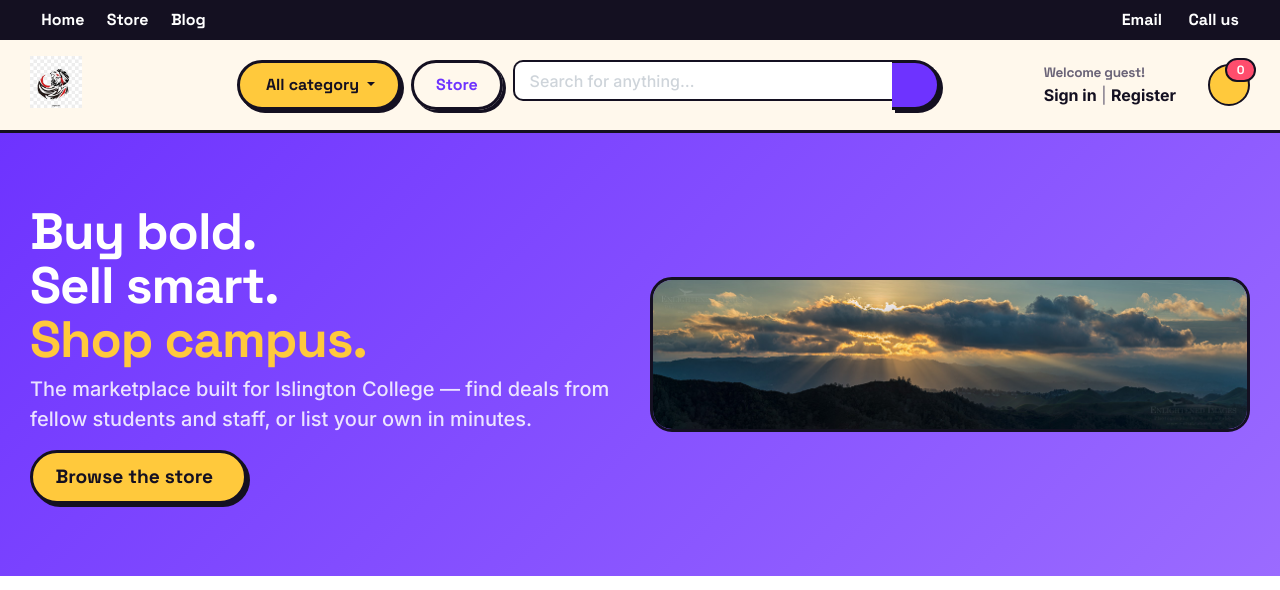
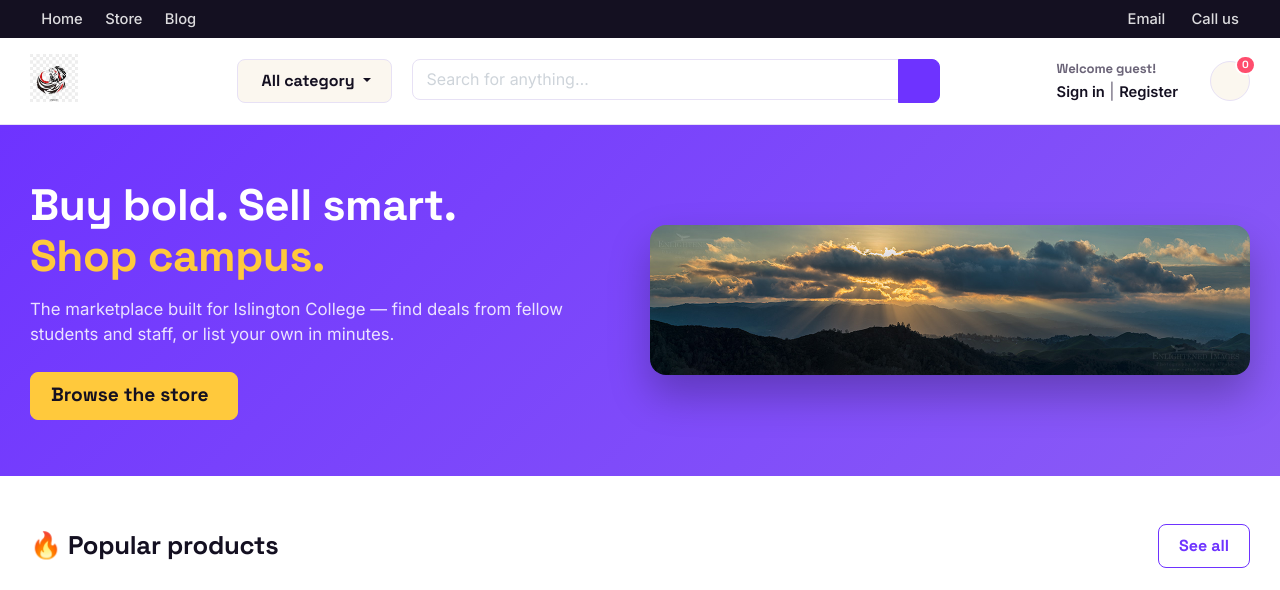
Before and after one commit to AarishDuwal/Summerclass, a Django app: page / in a window 1280 px wide. Shown: the top 590 px of the page. Run offline with Django 5.2, Linux system fonts and the light colour scheme; data comes from the database, SQL or seed files in the repository; some libraries are stand-ins or nearby versions.

Commit message:
design fixed

```diff
--- a/static/css/ui.css
+++ b/static/css/ui.css
@@ -1,27 +1,25 @@
 /* =========================================================================
-   ISLINGTON MARKETPLACE — "VOLT" DESIGN SYSTEM
-   Bold / vibrant redesign. All custom component classes referenced by the
-   Django templates are re-defined here with an entirely new visual language.
+   ISLINGTON MARKETPLACE — "VOLT" DESIGN SYSTEM (v2 — cleaned up)
+   Bold color/type identity without the heavy borders-on-everything that
+   caused doubled boxes and misaligned seams on nested Bootstrap components.
    ========================================================================= */
 
 @import url('https://fonts.googleapis.com/css2?family=Space+Grotesk:wght@500;700;800&family=Inter:wght@400;500;600;700;800&display=swap');
 
 :root{
   --ink:#141021;
-  --paper:#FFF8EC;
+  --paper:#FBF7EF;
   --surface:#FFFFFF;
   --primary:#6E33FF;
   --primary-dark:#4B18D6;
   --accent:#FF4D6D;
   --accent-2:#FFC93C;
-  --accent-3:#00D9A3;
+  --accent-3:#00C896;
   --muted:#6b6478;
-  --line:#141021;
-  --radius-lg:22px;
-  --radius-md:14px;
-  --radius-sm:10px;
-  --shadow-off: 6px 6px 0 var(--ink);
-  --shadow-off-sm: 3px 3px 0 var(--ink);
+  --line:#E7E1F5;
+  --radius-lg:16px;
+  --radius-md:12px;
+  --radius-sm:8px;
 }
 
 *{box-sizing:border-box;}
@@ -31,239 +29,245 @@ html, body{
   color:var(--ink);
   font-family:'Inter', -apple-system, sans-serif;
   font-size:16px;
-  scroll-behavior:smooth;
 }
 
 h1,h2,h3,h4,h5,h6,
-.title, .title-page, .section-title, .card-title, .brand-wrap .logo-text{
+.title, .title-page, .section-title, .card-title{
   font-family:'Space Grotesk', 'Inter', sans-serif;
-  font-weight:800;
-  letter-spacing:-0.02em;
+  font-weight:700;
+  letter-spacing:-0.01em;
   color:var(--ink);
 }
 
 a{ color:var(--primary); text-decoration:none; transition:.15s ease; }
 a:hover{ color:var(--accent); text-decoration:none; }
-
 ::selection{ background:var(--accent-2); color:var(--ink); }
 
 /* ---------------------------------------------------------------- LAYOUT */
 .container{ max-width:1240px; }
-.padding-y{ padding-top:56px; padding-bottom:56px; }
-.padding-top{ padding-top:56px; }
-.padding-bottom{ padding-bottom:56px; }
-.padding-y-sm{ padding-top:28px; padding-bottom:28px; }
-.padding-top-sm{ padding-top:28px; }
-.padding-bottom-sm{ padding-bottom:28px; }
+.padding-y{ padding-top:48px; padding-bottom:48px; }
+.padding-top{ padding-top:48px; }
+.padding-bottom{ padding-bottom:48px; }
+.padding-y-sm{ padding-top:26px; padding-bottom:26px; }
+.padding-top-sm{ padding-top:26px; }
+.padding-bottom-sm{ padding-bottom:26px; }
 .bg{ background:var(--surface); }
-
-hr{ border-top:2px dashed rgba(20,16,33,.2); }
+hr{ border-top:1px solid var(--line); }
 
 /* -------------------------------------------------------------- BUTTONS */
 .btn{
   font-family:'Space Grotesk', sans-serif;
-  font-weight:700;
-  border-radius:999px;
-  border:3px solid var(--ink);
-  padding:.6rem 1.4rem;
-  box-shadow:var(--shadow-off-sm);
-  transition:transform .12s ease, box-shadow .12s ease;
-  background:var(--surface);
-  color:var(--ink);
+  font-weight:600;
+  border-radius:8px;
+  border:1px solid transparent;
+  padding:.55rem 1.25rem;
+  transition:filter .12s ease, transform .1s ease, background .12s ease;
 }
-.btn:hover{ transform:translate(-2px,-2px); box-shadow:5px 5px 0 var(--ink); }
-.btn:active{ transform:translate(1px,1px); box-shadow:1px 1px 0 var(--ink); }
-.btn:focus{ box-shadow:var(--shadow-off-sm); outline:none; }
+.btn:hover{ filter:brightness(1.06); }
+.btn:active{ transform:translateY(1px); }
+.btn:focus{ outline:none; box-shadow:0 0 0 3px rgba(110,51,255,.25); }
 
 .btn-primary, .btn-primary:hover, .btn-primary:focus{
-  background:var(--primary); border-color:var(--ink); color:#fff;
+  background:var(--primary); border-color:var(--primary); color:#fff;
 }
-.btn-secondary{ background:var(--ink); color:#fff; }
-.btn-outline-primary{ background:transparent; border-color:var(--ink); color:var(--primary); }
+.btn-secondary{ background:var(--ink); border-color:var(--ink); color:#fff; }
+.btn-outline-primary{ background:transparent; border-color:var(--primary); color:var(--primary); }
 .btn-outline-primary:hover{ background:var(--primary); color:#fff; }
-.btn-outline-secondary{ background:transparent; color:var(--ink); border-color:var(--ink); }
-.btn-outline-danger{ background:transparent; color:var(--accent); border-color:var(--ink); }
-.btn-danger{ background:var(--accent); color:#fff; border-color:var(--ink); }
-.btn-success{ background:var(--accent-3); color:var(--ink); border-color:var(--ink); }
-.btn-light{ background:#fff; color:var(--ink); border-color:var(--ink); }
+.btn-outline-secondary{ background:transparent; color:var(--ink); border-color:var(--line); }
+.btn-outline-danger{ background:transparent; color:var(--accent); border-color:var(--accent); }
+.btn-danger{ background:var(--accent); border-color:var(--accent); color:#fff; }
+.btn-success{ background:var(--accent-3); border-color:var(--accent-3); color:#fff; }
+.btn-light{ background:#fff; color:var(--ink); border-color:var(--line); }
 .btn-block{ display:block; width:100%; }
-.btn-sm{ padding:.35rem .9rem; font-size:.85rem; border-width:2px; box-shadow:2px 2px 0 var(--ink); }
-.btn[disabled]{ opacity:.5; box-shadow:none; transform:none; cursor:not-allowed; }
+.btn-sm{ padding:.3rem .8rem; font-size:.85rem; }
+.btn[disabled]{ opacity:.5; cursor:not-allowed; }
 
 /* --------------------------------------------------------------- BADGES */
-.badge{ font-family:'Space Grotesk',sans-serif; font-weight:700; border-radius:999px; padding:.35em .8em; border:2px solid var(--ink); }
+.badge{ font-family:'Space Grotesk',sans-serif; font-weight:600; border-radius:999px; padding:.32em .75em; }
 .badge-primary{ background:var(--primary); color:#fff; }
-.badge-secondary{ background:var(--paper); color:var(--ink); }
-.badge-success{ background:var(--accent-3); color:var(--ink); }
+.badge-secondary{ background:var(--line); color:var(--ink); }
+.badge-success{ background:var(--accent-3); color:#fff; }
 .badge-danger{ background:var(--accent); color:#fff; }
 .badge-warning{ background:var(--accent-2); color:var(--ink); }
-.badge-info{ background:#8FDBFF; color:var(--ink); }
+.badge-info{ background:#DCEEFF; color:#0B5FA5; }
 .badge-pill{ border-radius:999px; }
 
 /* --------------------------------------------------------------- ALERTS */
-.alert{ border-radius:var(--radius-md); border:2px solid var(--ink); box-shadow:var(--shadow-off-sm); font-weight:600; }
-.alert-info{ background:#8FDBFF; color:var(--ink); }
-.alert-success{ background:var(--accent-3); color:var(--ink); }
-.alert-danger{ background:var(--accent); color:#fff; }
-.alert-warning{ background:var(--accent-2); color:var(--ink); }
+.alert{ border-radius:var(--radius-md); border:1px solid transparent; font-weight:500; }
+.alert-info{ background:#EAF4FF; color:#0B5FA5; border-color:#CFE7FF; }
+.alert-success{ background:#E7FBF4; color:#067A5C; border-color:#C9F3E4; }
+.alert-danger{ background:#FFEBEF; color:#C21B44; border-color:#FFD1DB; }
+.alert-warning{ background:#FFF6DE; color:#8A6300; border-color:#FCE9AE; }
 
 /* ---------------------------------------------------------------- CARDS */
 .card{
-  border:3px solid var(--ink);
+  border:1px solid var(--line);
   border-radius:var(--radius-lg);
-  box-shadow:var(--shadow-off);
+  box-shadow:0 1px 3px rgba(20,16,33,.06);
   background:var(--surface);
-  transition:transform .15s ease, box-shadow .15s ease;
 }
-.card-header{ background:var(--ink); color:#fff; border-bottom:3px solid var(--ink); border-radius:var(--radius-lg) var(--radius-lg) 0 0 !important; font-family:'Space Grotesk',sans-serif; font-weight:700; }
-.card-header strong, .card-header a{ color:#fff; }
-.card-body{ padding:1.5rem; }
-.card-title{ font-size:1.15rem; }
+.card-header{ background:var(--surface); color:var(--ink); border-bottom:1px solid var(--line); border-radius:var(--radius-lg) var(--radius-lg) 0 0 !important; font-family:'Space Grotesk',sans-serif; font-weight:700; padding:1rem 1.25rem; }
+.card-header strong, .card-header a{ color:var(--ink); }
+.card-body{ padding:1.25rem; }
+.card-title{ font-size:1.1rem; }
 
-/* Product grid card */
+/* Nested cards (e.g. dashboard stat tiles inside a card-body) shouldn't double the border weight */
+.card .card{ box-shadow:none; }
+
+/* Product grid card — the one place we allow a bolder accent */
 .card-product-grid{
-  border:3px solid var(--ink);
+  border:1px solid var(--line);
   border-radius:var(--radius-md);
   overflow:hidden;
-  box-shadow:var(--shadow-off-sm);
+  box-shadow:0 1px 3px rgba(20,16,33,.06);
   background:var(--surface);
   transition:transform .18s ease, box-shadow .18s ease;
   height:100%;
   display:flex;
   flex-direction:column;
 }
-.card-product-grid:hover{ transform:translate(-4px,-4px); box-shadow:8px 8px 0 var(--accent-2); }
+.card-product-grid:hover{ transform:translateY(-4px); box-shadow:0 12px 24px rgba(110,51,255,.18); border-color:var(--primary); }
 .card-product-grid .img-wrap{
   display:block; overflow:hidden; background:var(--paper);
-  border-bottom:3px solid var(--ink);
+  border-bottom:1px solid var(--line);
   aspect-ratio:1/1;
 }
 .card-product-grid .img-wrap img{ width:100%; height:100%; object-fit:cover; transition:transform .3s ease; }
-.card-product-grid:hover .img-wrap img{ transform:scale(1.06); }
+.card-product-grid:hover .img-wrap img{ transform:scale(1.05); }
 .card-product-grid .info-wrap{ padding:1rem; flex:1; display:flex; flex-direction:column; }
-.card-product-grid .title{ font-weight:700; color:var(--ink); font-size:1rem; display:block; margin-bottom:.25rem; }
+.card-product-grid .title{ font-weight:600; color:var(--ink); font-size:.98rem; display:block; margin-bottom:.25rem; }
 .card-product-grid .title:hover{ color:var(--primary); }
-.card-product-grid .price{ font-family:'Space Grotesk',sans-serif; font-weight:800; color:var(--primary); font-size:1.1rem; margin-top:auto; }
-.card-product-grid .fix-height{ min-height:70px; }
+.card-product-grid .price{ font-family:'Space Grotesk',sans-serif; font-weight:700; color:var(--primary); font-size:1.05rem; margin-top:auto; }
+.card-product-grid .fix-height{ min-height:64px; }
 .card-product-grid .btn{ margin-top:.75rem; }
 
 .mainImage{ padding:1rem; text-align:center; background:var(--surface); }
 .mainImage img{ border-radius:var(--radius-md); }
 
-.product-info-aside .title{ font-size:2rem; margin-bottom:.25rem; }
-.product-info-aside .price{ font-family:'Space Grotesk',sans-serif; font-weight:800; color:var(--primary); }
+.product-info-aside .title{ font-size:1.9rem; margin-bottom:.25rem; }
+.product-info-aside .price{ font-family:'Space Grotesk',sans-serif; font-weight:700; color:var(--primary); }
 .rating-wrap{ display:flex; gap:.5rem; align-items:center; }
 
 /* -------------------------------------------------------------- FORMS */
 .form-control{
-  border:2.5px solid var(--ink);
+  border:1px solid var(--line);
   border-radius:var(--radius-sm);
-  padding:.6rem .9rem;
+  padding:.55rem .85rem;
   background:var(--surface);
-  font-weight:500;
+  font-weight:400;
   box-shadow:none;
 }
 .form-control:focus{
   border-color:var(--primary);
-  box-shadow:3px 3px 0 var(--ink);
+  box-shadow:0 0 0 3px rgba(110,51,255,.15);
   outline:none;
 }
-.form-control-file{ font-weight:600; }
-label{ font-weight:700; font-family:'Space Grotesk',sans-serif; margin-bottom:.35rem; display:inline-block; }
-select.form-control{ appearance:auto; }
+.form-control-file{ font-weight:500; }
+label{ font-weight:600; font-family:'Space Grotesk',sans-serif; margin-bottom:.35rem; display:inline-block; font-size:.92rem; }
 .form-group{ margin-bottom:1.1rem; }
-.input-spinner .form-control{ border-right:none; border-top-right-radius:0; border-bottom-right-radius:0; }
-.input-spinner .btn{ border-top-left-radius:0; border-bottom-left-radius:0; border-left:none; box-shadow:none; }
+
+/* input-group seams: keep radius only on outer edges so button/input align flush */
+.input-group .form-control:not(:last-child){ border-top-right-radius:0; border-bottom-right-radius:0; }
+.input-group .btn{ border-top-left-radius:0; border-bottom-left-radius:0; }
+.input-group-append .btn{ border:1px solid var(--primary); }
+.input-spinner .form-control{ border-right:none; }
+.input-spinner .btn{ border:1px solid var(--line); border-left:none; }
 
 /* -------------------------------------------------------------- TABLES */
 .table{ color:var(--ink); }
-.table thead th{ font-family:'Space Grotesk',sans-serif; font-weight:700; border-bottom:3px solid var(--ink) !important; color:var(--ink); }
-.table td, .table th{ border-color:rgba(20,16,33,.12); vertical-align:middle; }
+.table thead th{ font-family:'Space Grotesk',sans-serif; font-weight:700; border-bottom:2px solid var(--line) !important; color:var(--ink); }
+.table td, .table th{ border-color:var(--line); vertical-align:middle; }
 .table-borderless td, .table-borderless th{ border:none; }
 .table-shopping-cart td{ padding:1rem .75rem; }
 .itemside{ display:flex; gap:1rem; align-items:center; }
 .itemside .info{ display:flex; flex-direction:column; }
-.itemside .title{ font-weight:700; }
-.price-wrap .price{ font-family:'Space Grotesk',sans-serif; font-weight:800; color:var(--primary); font-size:1.1rem; }
+.itemside .title{ font-weight:600; }
+.price-wrap .price{ font-family:'Space Grotesk',sans-serif; font-weight:700; color:var(--primary); font-size:1.05rem; }
 .dlist-align{ display:flex; justify-content:space-between; }
-.dlist-align dt{ font-weight:700; }
+.dlist-align dt{ font-weight:600; }
 
 /* ------------------------------------------------------------ LIST GROUP (dashboard sidebar) */
-.list-group{ border-radius:var(--radius-lg); overflow:hidden; border:3px solid var(--ink); box-shadow:var(--shadow-off); }
+.list-group{ border-radius:var(--radius-lg); overflow:hidden; border:1px solid var(--line); box-shadow:0 1px 3px rgba(20,16,33,.06); }
 .list-group-item{
-  border:none; border-bottom:2px solid rgba(20,16,33,.12);
-  font-weight:700; font-family:'Space Grotesk',sans-serif;
-  padding:.9rem 1.2rem; background:var(--surface); color:var(--ink);
+  border:none; border-bottom:1px solid var(--line);
+  font-weight:600; font-family:'Space Grotesk',sans-serif;
+  padding:.85rem 1.2rem; background:var(--surface); color:var(--ink);
 }
 .list-group-item:last-child{ border-bottom:none; }
 .list-group-item.active{ background:var(--primary); color:#fff; }
-.list-group-item:hover:not(.active){ background:var(--accent-2); }
+.list-group-item:hover:not(.active){ background:var(--paper); }
 
-/* filter sidebar (Store page) */
-.filter-group .card-header{ background:var(--surface); color:var(--ink); border-bottom:2px solid var(--ink); }
+/* filter sidebar (Store page) — flat, no extra border since it's inside a .card already */
+.filter-group .card-header{ background:var(--surface); border-bottom:1px solid var(--line); padding:.85rem 1.25rem; }
 .filter-group .card-header a{ color:var(--ink); display:flex; align-items:center; gap:.5rem; }
-.filter-group .title{ font-size:1rem; margin:0; }
-.list-menu li{ list-style:none; padding:.35rem 0; }
-.list-menu{ padding-left:0; }
-.list-menu a{ color:var(--ink); font-weight:600; }
-.list-menu a:hover, .list-menu a.font-weight-bold{ color:var(--primary); }
+.filter-group .title{ font-size:.95rem; margin:0; }
+.list-menu{ padding-left:0; margin:0; }
+.list-menu li{ list-style:none; padding:.3rem 0; }
+.list-menu a{ color:var(--muted); font-weight:500; font-size:.92rem; }
+.list-menu a:hover, .list-menu a.font-weight-bold{ color:var(--primary); font-weight:600; }
 
 /* ------------------------------------------------------------- HEADER */
-.section-header{ background:var(--paper); position:sticky; top:0; z-index:1000; }
-.section-header .navbar{ background:var(--ink) !important; border-bottom:none !important; padding:.4rem 0; }
-.section-header .navbar .nav-link{ color:#fff !important; font-weight:600; font-family:'Space Grotesk',sans-serif; }
+.section-header{ background:var(--surface); position:sticky; top:0; z-index:1000; box-shadow:0 1px 0 var(--line); }
+.section-header .navbar{ background:var(--ink) !important; padding:.4rem 0; }
+.section-header .navbar .nav-link{ color:rgba(255,255,255,.85) !important; font-weight:500; font-size:.92rem; }
 .section-header .navbar .nav-link:hover{ color:var(--accent-2) !important; }
-.section-header .navbar-toggler{ border-color:#fff; }
+.section-header .navbar-toggler{ border-color:rgba(255,255,255,.4); }
 .section-header .navbar-toggler-icon{ filter:invert(1); }
 
-.header-main{ background:var(--paper); border-bottom:3px solid var(--ink) !important; padding:1rem 0; }
+.header-main{ background:var(--surface); padding:1rem 0; }
 .brand-wrap{ display:inline-flex; align-items:center; }
-.brand-wrap .logo{ max-height:52px; }
-.category-wrap .btn{ background:var(--accent-2); color:var(--ink); border-color:var(--ink); }
-.search .form-control{ border-right:none; border-top-right-radius:0; border-bottom-right-radius:0; }
-.search .btn{ border-top-left-radius:0; border-bottom-left-radius:0; border-left:none; }
+.brand-wrap .logo{ max-height:48px; }
+.category-wrap .btn{ background:var(--paper); color:var(--ink); border:1px solid var(--line); font-weight:600; }
+.category-wrap .btn:hover{ background:var(--line); }
+.search .form-control{ border-radius:var(--radius-sm) 0 0 var(--radius-sm); }
+.search .btn{ border-radius:0 var(--radius-sm) var(--radius-sm) 0; }
 .widget-header{ display:flex; flex-direction:column; }
-.widget-header .title{ font-size:.85rem; }
-.widget-header a{ font-weight:700; color:var(--ink); }
+.widget-header .title{ font-size:.82rem; }
+.widget-header a{ font-weight:600; color:var(--ink); font-size:.92rem; }
 .dark-transp{ color:var(--muted); }
-.icon.icon-sm{ width:42px; height:42px; display:flex; align-items:center; justify-content:center; border:2.5px solid var(--ink) !important; background:var(--accent-2); position:relative; }
-.notify{ position:absolute; top:-6px; right:-6px; background:var(--accent) !important; border:2px solid var(--ink); }
+.icon.icon-sm{
+  width:40px; height:40px; display:flex; align-items:center; justify-content:center;
+  border:1px solid var(--line) !important; background:var(--paper); position:relative; color:var(--ink);
+}
+.notify{
+  position:absolute; top:-6px; right:-6px; background:var(--accent) !important;
+  border:2px solid var(--surface); font-size:.65rem; line-height:1; padding:.28em .5em;
+}
 
 /* -------------------------------------------------------------- HERO / INTRO */
-.section-intro{ background:linear-gradient(135deg, var(--primary) 0%, #9B6BFF 100%); padding:0; }
-.intro-banner-wrap{ position:relative; border-radius:0; overflow:hidden; }
-.intro-banner-wrap img{ width:100%; display:block; border-radius:var(--radius-lg); border:3px solid var(--ink); }
+.section-intro{ background:linear-gradient(135deg, var(--primary) 0%, #8B5CF6 100%); padding:3.5rem 0; }
+.intro-banner-wrap img{ width:100%; display:block; border-radius:var(--radius-lg); box-shadow:0 20px 40px rgba(0,0,0,.25); }
 
-.section-pagetop{ background:var(--ink); padding:3rem 0; margin-bottom:0; }
-.section-pagetop .title-page{ color:#fff; font-size:2.6rem; margin:0; }
+.section-pagetop{ background:var(--ink); padding:2.75rem 0; }
+.section-pagetop .title-page{ color:#fff; font-size:2.2rem; margin:0; }
 
-.section-heading{ display:flex; align-items:center; justify-content:space-between; margin-bottom:1.75rem; flex-wrap:wrap; gap:.75rem; }
-.section-heading .section-title{ font-size:1.9rem; margin:0; }
+.section-heading{ display:flex; align-items:center; justify-content:space-between; margin-bottom:1.5rem; flex-wrap:wrap; gap:.75rem; }
+.section-heading .section-title{ font-size:1.6rem; margin:0; }
 .section-heading .btn{ float:none !important; }
 
 .section-name{ background:var(--surface); }
 
 /* --------------------------------------------------------------- FOOTER */
-.section-footer{ background:var(--ink); color:#fff; margin-top:64px; border-top:none !important; padding:2.5rem 0; }
-.section-footer p, .section-footer span{ color:rgba(255,255,255,.75); }
-.footer-bottom{ border-top:2px solid rgba(255,255,255,.15) !important; padding-top:1rem; }
+.section-footer{ background:var(--ink); color:#fff; margin-top:60px; padding:2.5rem 0; }
+.section-footer p, .section-footer span{ color:rgba(255,255,255,.7); }
+.footer-bottom{ border-top:1px solid rgba(255,255,255,.12) !important; padding-top:1rem; }
 .section-footer i.fab{ color:#fff; }
+.section-footer a{ color:rgba(255,255,255,.75); }
+.section-footer a:hover{ color:var(--accent-2); }
 
 /* -------------------------------------------------------------- MISC */
 .rounded{ border-radius:var(--radius-md) !important; }
-.img-sm{ width:64px; height:64px; object-fit:cover; border-radius:var(--radius-sm); border:2px solid var(--ink); }
+.img-sm{ width:64px; height:64px; object-fit:cover; border-radius:var(--radius-sm); }
 .img-xs{ width:40px; height:40px; object-fit:cover; border-radius:var(--radius-sm); }
 .img-md{ width:96px; height:96px; object-fit:cover; border-radius:var(--radius-sm); }
 .img-lg{ width:140px; height:140px; object-fit:cover; border-radius:var(--radius-sm); }
 .text-primary{ color:var(--primary) !important; }
-.text-success{ color:#00A87A !important; }
+.text-success{ color:#067A5C !important; }
 .text-danger{ color:var(--accent) !important; }
-.text-warning{ color:#C48A00 !important; }
+.text-warning{ color:#8A6300 !important; }
 .text-muted{ color:var(--muted) !important; }
 
-/* stat / feature tiles used on dashboard */
-.card[style*="text-align: center"]{ background:var(--surface); }
-.card[style*="text-align: center"] h4{ font-size:2.2rem; color:var(--primary); }
+.card[style*="text-align: center"] h4{ font-size:2rem; color:var(--primary); }
 
 ::-webkit-scrollbar{ width:10px; height:10px; }
 ::-webkit-scrollbar-thumb{ background:var(--primary); border-radius:999px; }
--- a/templates/NewDesign/base.html
+++ b/templates/NewDesign/base.html
@@ -90,7 +90,6 @@
               <!-- category-wrap.// -->
             </div>
             <!-- col.// -->
-            <a href="{% url 'products' %}" class="btn btn-outline-primary">Store</a>
             <div class="col-lg col-md-6 col-sm-12 col">
               <form action="{% url 'products' %}" method="get" class="search">
                 <div class="input-group w-100">
--- a/templates/NewDesign/home.html
+++ b/templates/NewDesign/home.html
@@ -7,19 +7,19 @@
     <!-- ========================= SECTION HERO ========================= -->
     <section class="section-intro">
       <div class="container">
-        <div class="row align-items-center py-5">
-          <div class="col-lg-6 py-4">
-            <h1 style="font-size:3.2rem; line-height:1.05; color:#fff;">
-              Buy&nbsp;bold.<br />Sell&nbsp;smart.<br /><span style="color:var(--accent-2);">Shop&nbsp;campus.</span>
+        <div class="row align-items-center">
+          <div class="col-lg-6">
+            <h1 style="font-size:2.75rem; line-height:1.15; color:#fff; margin-bottom:1rem;">
+              Buy bold. Sell smart.<br /><span style="color:var(--accent-2);">Shop campus.</span>
             </h1>
-            <p class="lead" style="color:rgba(255,255,255,.85); font-weight:500;">
+            <p style="color:rgba(255,255,255,.85); font-size:1.05rem; margin-bottom:1.5rem;">
               The marketplace built for Islington College — find deals from fellow students and staff, or list your own in minutes.
             </p>
-            <a href="{% url 'products' %}" class="btn btn-lg" style="background:var(--accent-2); color:var(--ink);">
+            <a href="{% url 'products' %}" class="btn btn-lg" style="background:var(--accent-2); color:var(--ink); border-color:var(--accent-2);">
               Browse the store <i class="fa fa-arrow-right ml-1"></i>
             </a>
           </div>
-          <div class="col-lg-6 py-4">
+          <div class="col-lg-6 d-none d-lg-block">
             <div class="intro-banner-wrap">
               <img src="{% static 'images/banners/2.jpg' %}" class="img-fluid" />
             </div>
```
